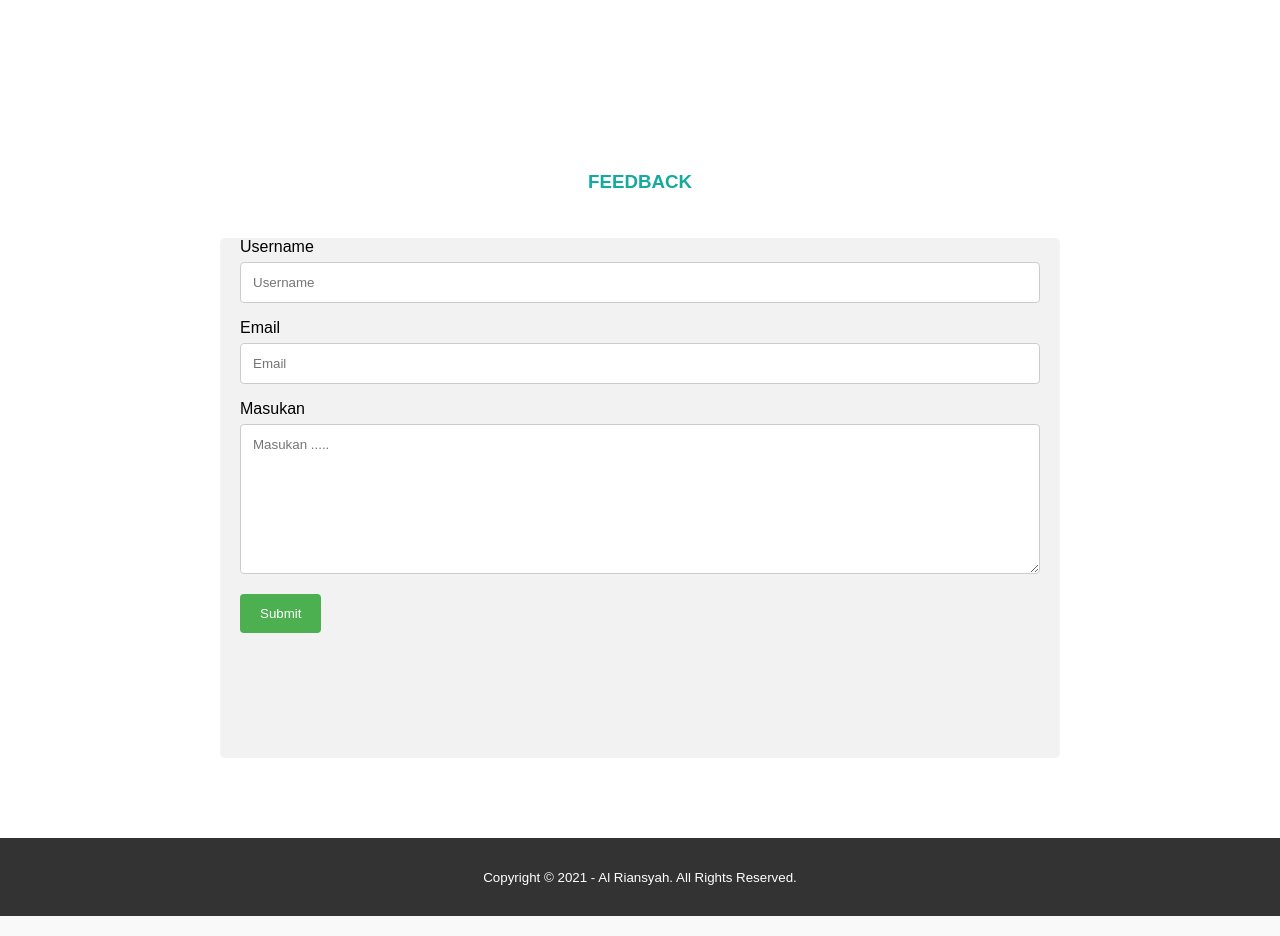
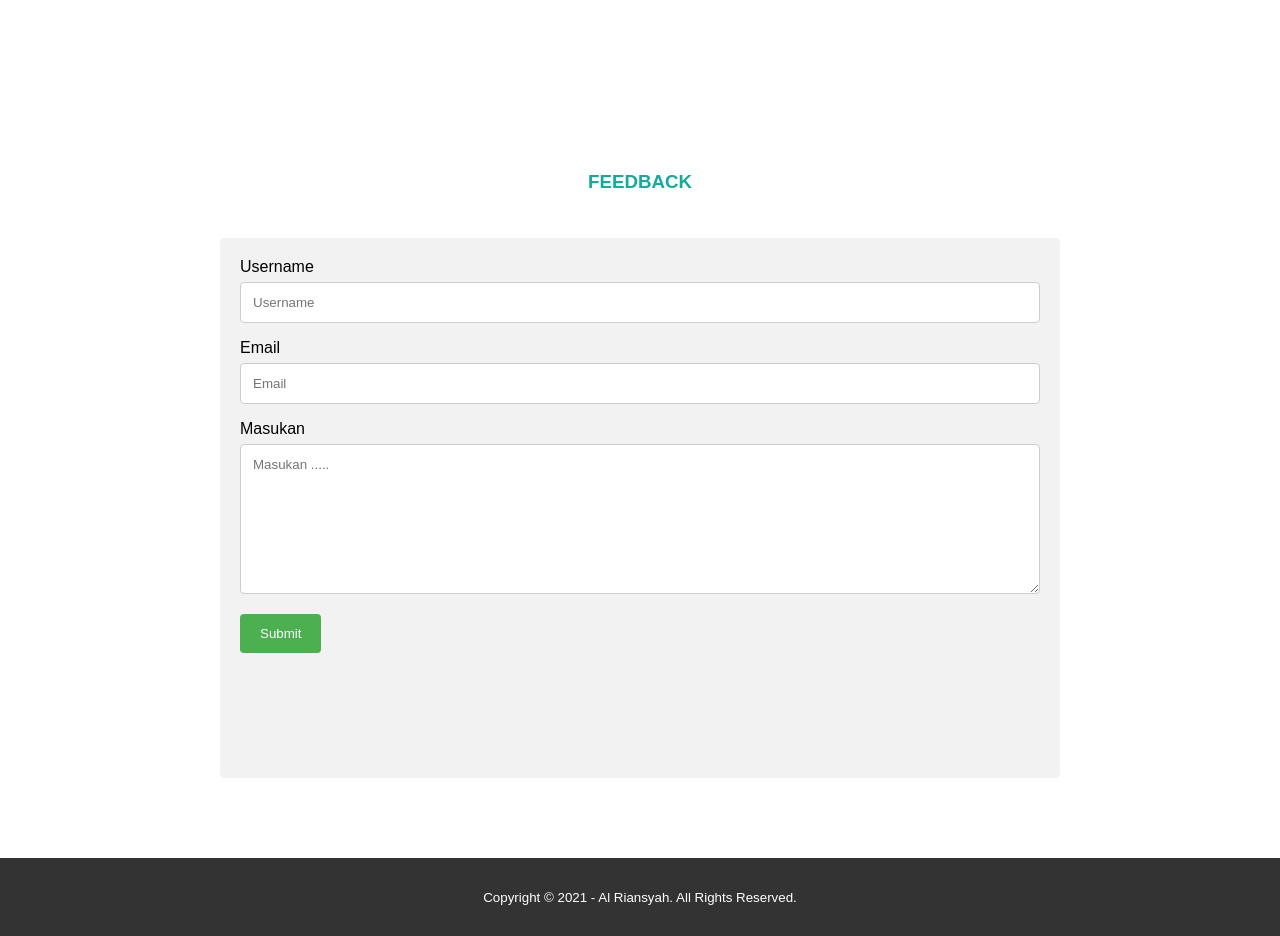
Before and after one commit to alriansyah/Final-Test-Mentoring-Web-Basic-Udacoding, a PHP site: page / in a window 1280 px wide. Shown: the part 2641-3577 px from the top of the page. Run offline with PHP 8.4, Linux system fonts and the light colour scheme.

Commit message:
Update halaman.css

```diff
--- a/assets/css/halaman.css
+++ b/assets/css/halaman.css
@@ -156,6 +156,7 @@ nav ul li a h4 {
 
 
 /* feedback */
+
 input[type=text], select, textarea {
     width: 100%;
     padding: 12px;
@@ -197,7 +198,7 @@ input[type=text], select, textarea {
     background-color: #f2f2f2;
     padding: 20px;
     margin: 0 auto;
-    padding-top: 0px;
+    padding-top: 20px;
   }
   /* akhir feedback */
 
```
